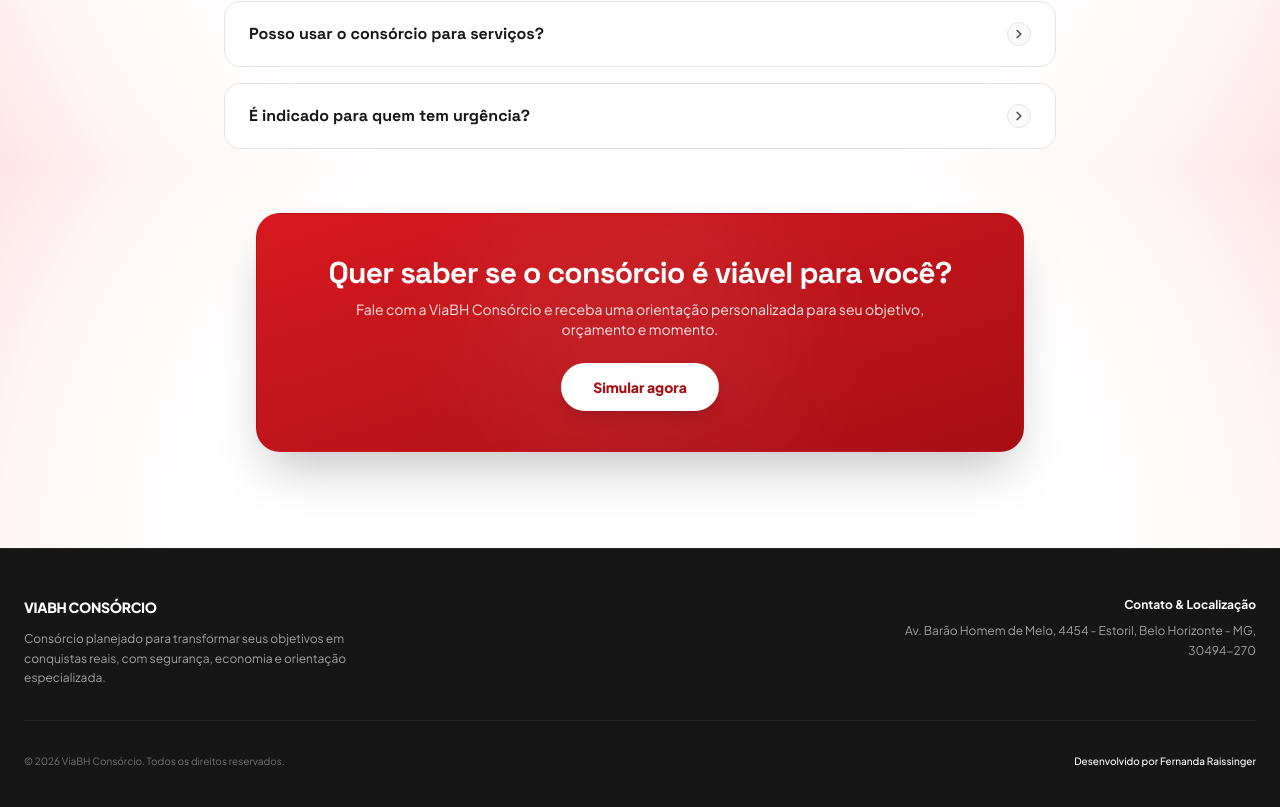
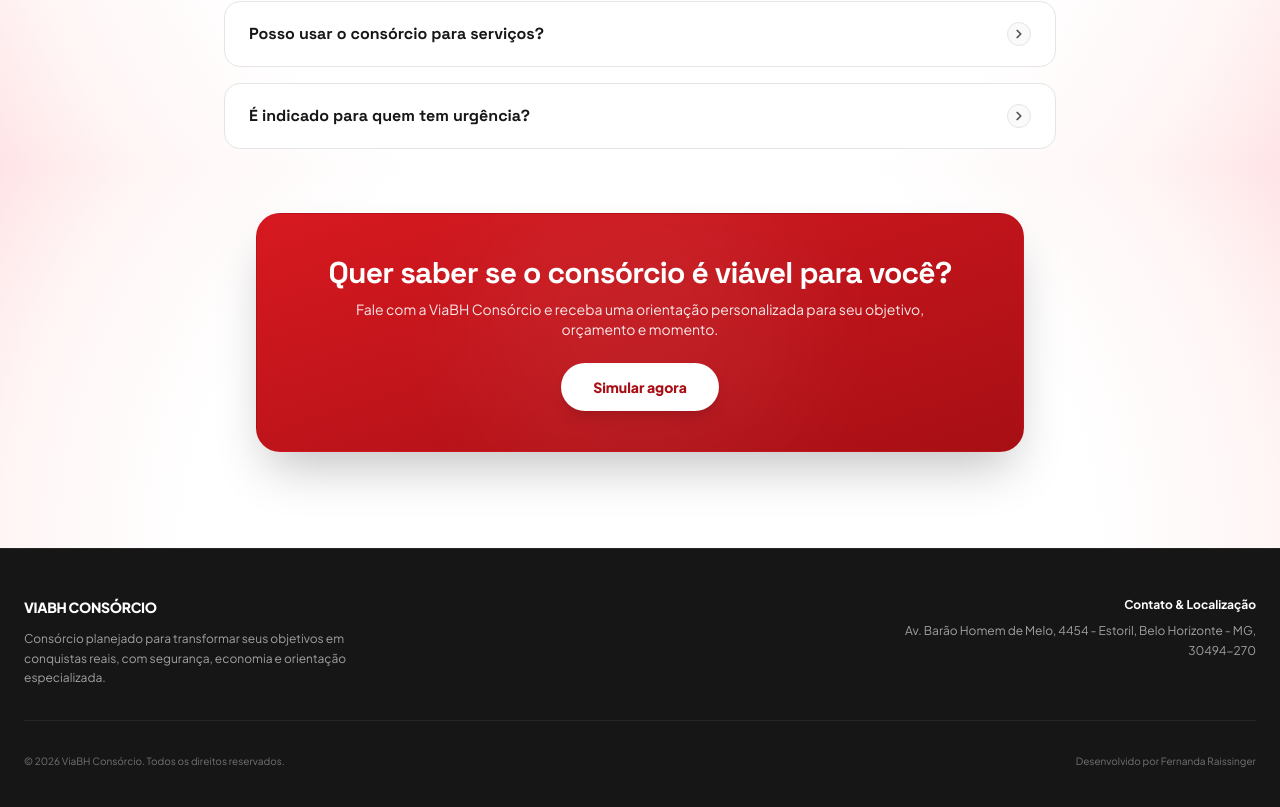
Before and after one commit to frmidias/viabh-consorcio, a React (Vite) app: page / in a window 1280 px wide. Shown: the part 7032-7839 px from the top of the page. Built offline with nearby package versions, Linux system fonts and the light colour scheme.

Commit message:
style: update footer developer credit styling
Reduce visual prominence of the developer credit by updating text color and font weight.

```diff
--- a/src/App.tsx
+++ b/src/App.tsx
@@ -151,7 +151,7 @@ export default function App() {
             </div>
             <div>
               <p>
-                <span className="text-white font-medium text-[10px]">Desenvolvido por Fernanda Raissinger</span>
+                <span className="text-neutral-500 font-normal text-[10px]">Desenvolvido por Fernanda Raissinger</span>
               </p>
             </div>
           </div>
```
